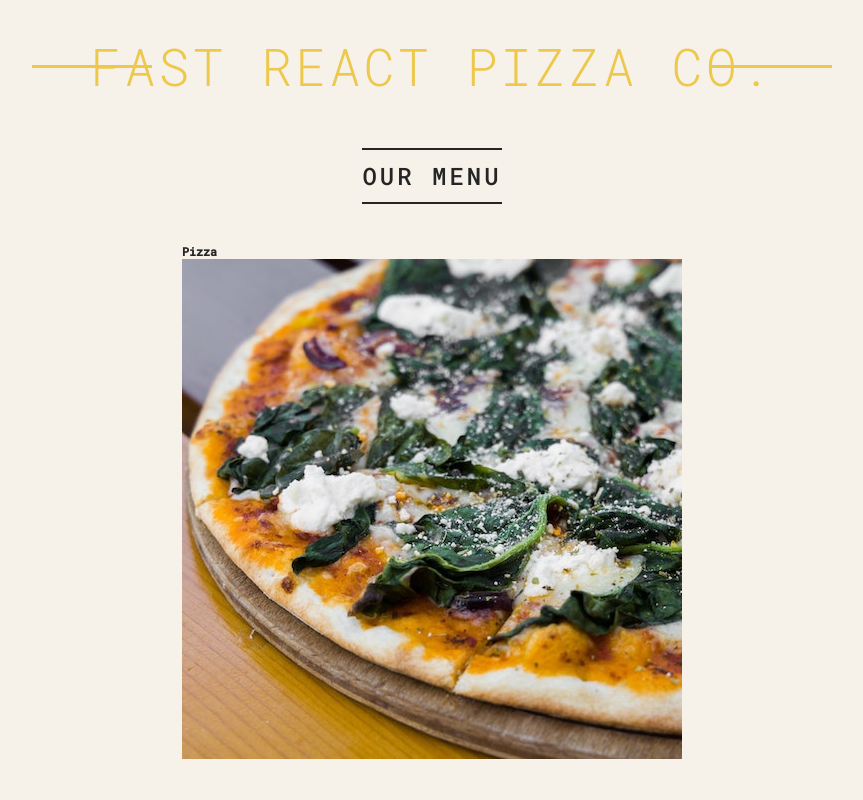
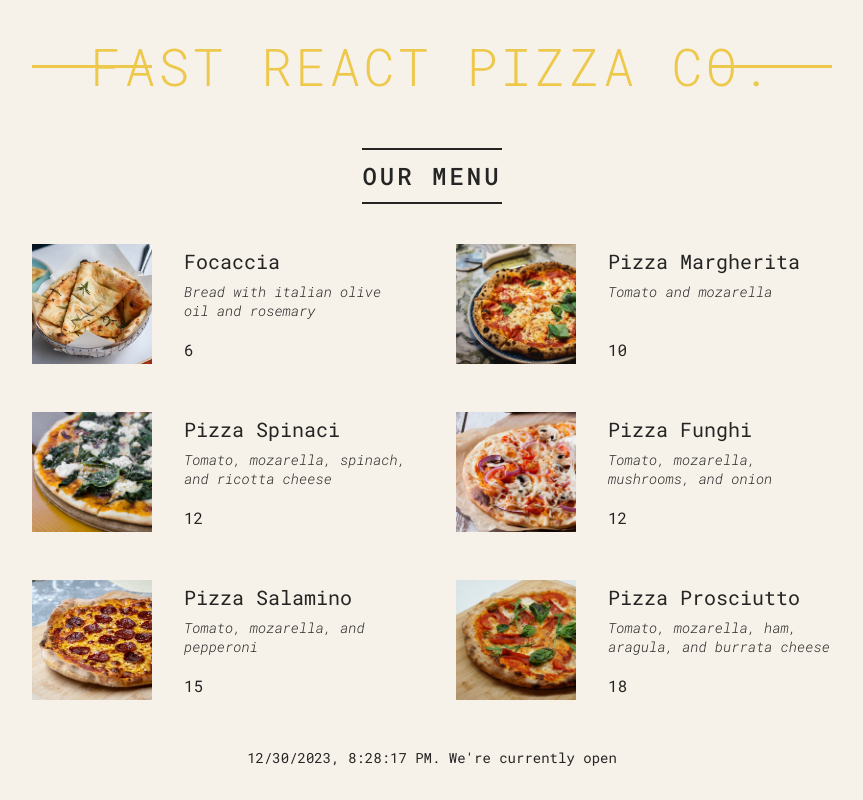
Before and after one commit to McACE007/Pizza-Menu-App, a React (Vite) app: page / in a window 1280 px wide. Shown: the top 800 px of the page, without its empty margins (208-1071 px from the left). Built offline with nearby package versions, Linux system fonts and the light colour scheme.

Commit message:
Update: Added Logics for rendering all the Pizzas with CSS

```diff
--- a/src/App.jsx
+++ b/src/App.jsx
@@ -58,6 +58,7 @@ function App() {
   )
 }
 
+
 function Header() {
   return (
     <header className="header">
@@ -70,10 +71,31 @@ function Menu() {
   return (
     <main className="menu">
       <h2>Our menu</h2>
-      <Pizza/>
-      <Pizza/>
-      <Pizza/>
+      <ul className='pizzas'>
+        {pizzaData.map(pizza =>
+          <Pizza
+            name={pizza.name}
+            ingredients={pizza.ingredients}
+            photoName={pizza.photoName}
+            price={pizza.price}
+            key = {pizza.name}
+          />
+        )}
+      </ul>
     </main>
+  );
+}
+
+function Pizza(props){
+  return (
+    <li className="pizza">
+      <img src={props.photoName} />
+      <div>
+        <h3>{props.name}</h3>
+        <p>{props.ingredients}</p>
+        <span>{props.price}</span>
+      </div>
+    </li>
   );
 }
 
@@ -88,11 +110,5 @@ function Footer() {
   );
 }
 
-function Pizza(){
-  return <div>
-    <h3>Pizza</h3>
-    <img src='pizzas/spinaci.jpg' />
-  </div>
-}
 
 export default App
```
